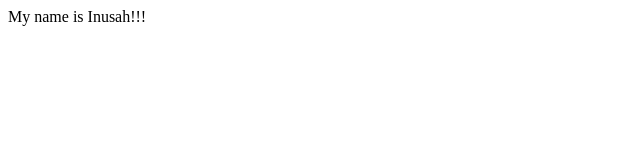
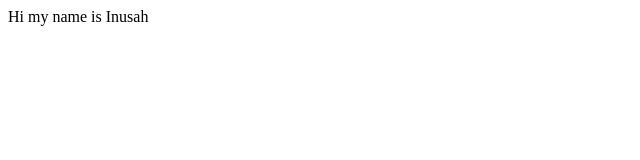
Before and after one commit to Inusah300/First-github-project, a plain HTML site: page Index.html in a window 1280 px wide. Shown: the full height of the page, 0-640 px from the left. Drawn offline with Linux system fonts and the light colour scheme.

Commit message:
initialized repository

```diff
--- a/Index.html
+++ b/Index.html
@@ -8,7 +8,7 @@
 </head>
 
 <body>
-    My name is Inusah!!!
+    Hi my name is Inusah
 </body>
 
 </html>
```
